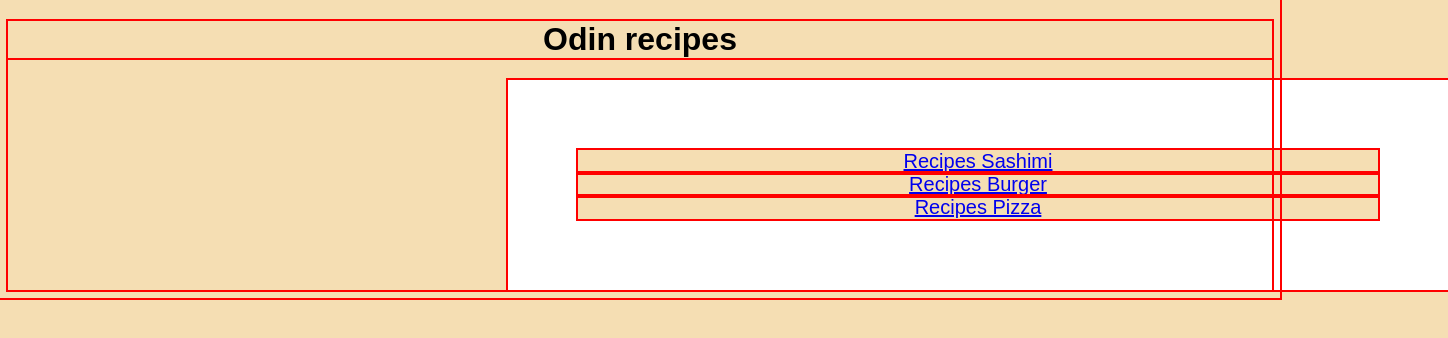
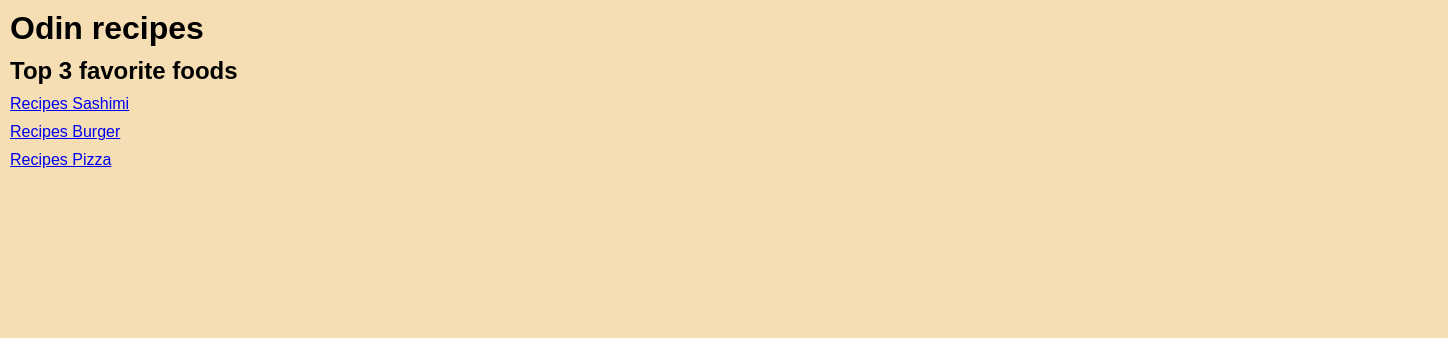
Before and after one commit to Tanachote1/odin-recipes, a plain HTML site: page index.html in a window 1280 px wide. Shown: the whole page, 1448 px wide, since content can reach past the window. Drawn offline with Linux system fonts and the light colour scheme.

Commit message:
Save bcuz too late night

```diff
--- a/index.html
+++ b/index.html
@@ -7,7 +7,8 @@
     <link rel="stylesheet" href="styles.css">
 </head>
 <body>
-    <h1>Odin recipes</h1>
+    <h1 class="title">Odin recipes</h1>
+    <h2>Top 3 favorite foods</h2>
     <div class="container">
     <a href="recipes/sashimi.html">Recipes Sashimi</a>
     <a href="recipes/burger.html">Recipes Burger</a>
--- /dev/null
+++ b/recipes/styles2.css
@@ -0,0 +1,13 @@
+*{
+    margin: 0;
+    padding: 0;
+    box-sizing: border-box;
+    background-color: white;
+}
+.container{
+    background-color: wheat;
+    height: 500px;
+    width: 300px;
+    padding: 60px;
+    margin: 80px;
+}
--- a/styles.css
+++ b/styles.css
@@ -1,23 +1,23 @@
 *{
-    outline: 2px solid red;
+    margin: 0;
+    padding: 0;
+    box-sizing: border-box;
     font-family: sans-serif;
     background-color: wheat;
 }
 
-h1{
-    text-align: center;
+.title{
+    margin: 10px;
+}
+
+h2{
+    margin: 10px;
 }
 
 .container{
-    background-color: white;
-    height: 70px;
-    width: 800px;
-    font-size: 20px;
-    text-align: center;
-    margin-left: 500px;
-    padding: 70px;
 }
 
 a{
-    display:block;
+    display: block;
+    margin: 10px;
 }
```
Also changed, not shown: recipes/burger.html (+6 -1 lines), recipes/pizza.html (+1 -0 lines), recipes/sashimi.html (+1 -0 lines).
